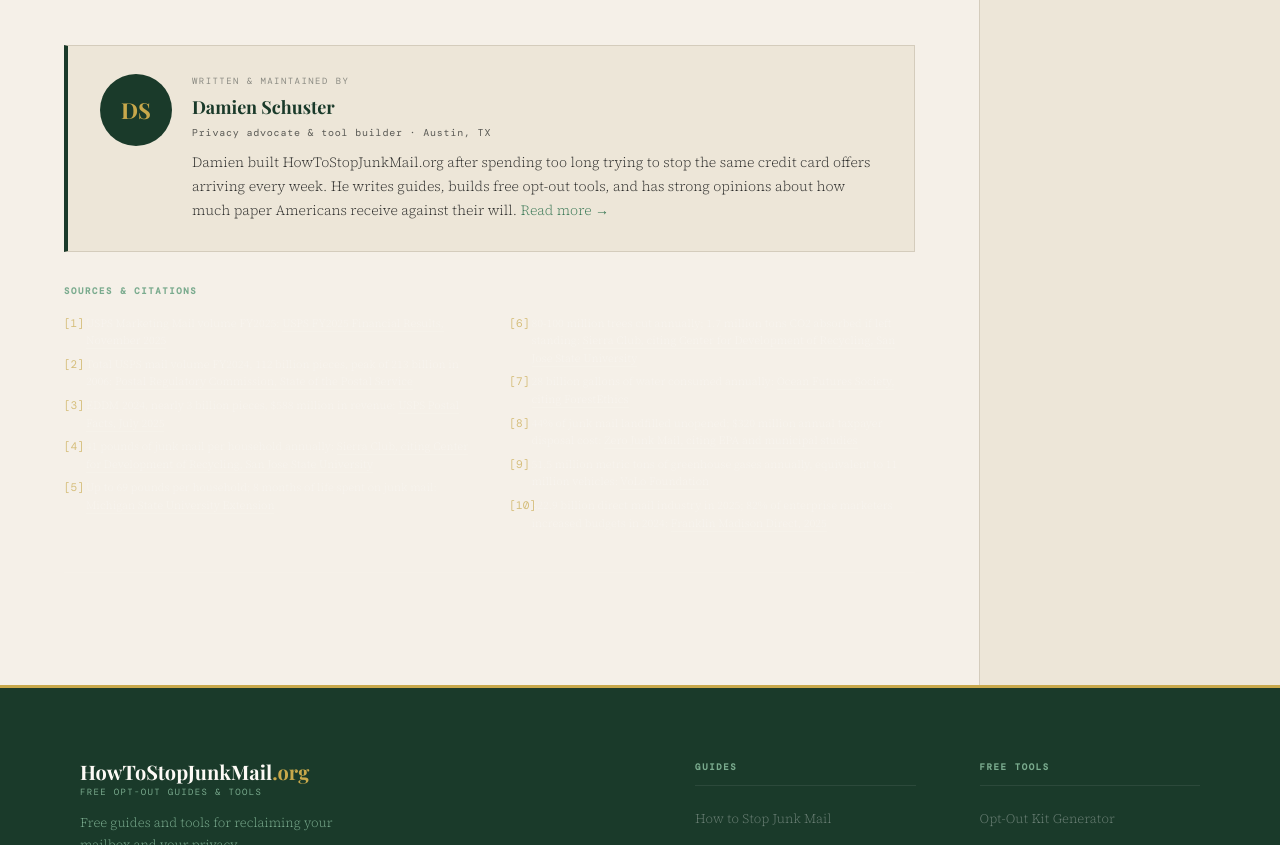
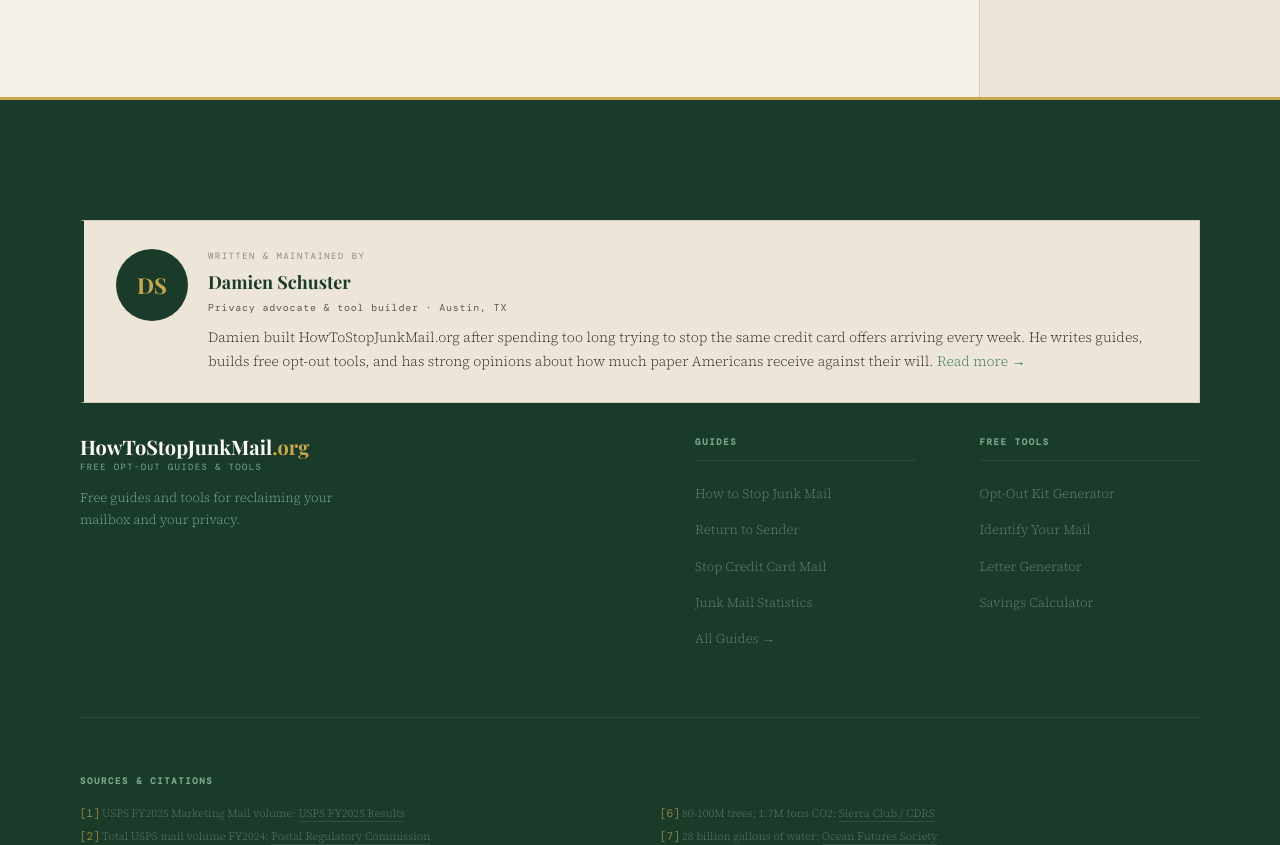
Before and after one commit to damienschuster-91/howtostopjunkmail, a website: page guides/junk-mail-statistics/index.html in a window 1280 px wide. Shown: the part 2956-3801 px from the top of the page. Drawn offline with nearby package versions, Linux system fonts and the light colour scheme; a web font is replaced by a local one.

Commit message:
Move author-bio and citations out of content-main into footer
Co-Authored-By: Claude Sonnet 4.6 <noreply@anthropic.com>

```diff
--- a/guides/junk-mail-statistics/index.html
+++ b/guides/junk-mail-statistics/index.html
@@ -249,34 +249,6 @@ footer{background:var(--forest);border-top:3px solid var(--gold);padding:72px 80
         </div>
       </div>
 
-      <div class="author-bio">
-        <div class="author-bio-inner">
-          <div class="author-avatar-placeholder">DS</div>
-          <div class="author-info">
-            <div class="author-label">Written &amp; maintained by</div>
-            <div class="author-name">Damien Schuster</div>
-            <div class="author-title">Privacy advocate &amp; tool builder &middot; Austin, TX</div>
-            <div class="author-desc">Damien built HowToStopJunkMail.org after spending too long trying to stop the same credit card offers arriving every week. He writes guides, builds free opt-out tools, and has strong opinions about how much paper Americans receive against their will. <a href="/about/">Read more &rarr;</a></div>
-          </div>
-        </div>
-      </div>
-
-      <div class="citations">
-        <h4>Sources &amp; Citations</h4>
-        <ol class="cite-list">
-          <li>USPS Marketing Mail volume FY2025: <a href="https://about.usps.com/newsroom/national-releases/2025/1114-usps-reports-fiscal-year-2025-results.htm" target="_blank" rel="nofollow noopener">USPS FY2025 Financial Results, November 2025</a></li>
-          <li>Total USPS mail volume FY2024, 112 billion pieces, peak of 213 billion in 2006: <a href="https://prc.gov/state-of-the-postal-service" target="_blank" rel="nofollow noopener">Postal Regulatory Commission, State of the Postal Service</a></li>
-          <li>EDDM 2024, nearly 3 billion pieces, $588 million in revenue: <a href="https://facts.usps.com/every-door-direct-mail/" target="_blank" rel="nofollow noopener">USPS Postal Facts, July 2025</a></li>
-          <li>41 pounds of junk mail per household annually: <a href="https://www.sierraclub.org/sierra/let-s-ban-junk-mail-already" target="_blank" rel="nofollow noopener">Sierra Club, citing Center for Development of Recycling, San Jose State University</a></li>
-          <li>Up to 69 pounds per household; 8 months of life spent on junk mail: <a href="https://www.canr.msu.edu/news/greening_your_future_part_one_junk_mail" target="_blank" rel="nofollow noopener">Michigan State University Extension</a></li>
-          <li>80-100 million trees cut annually; 1.7 million tons CO2 absorbed if left standing: <a href="https://www.sierraclub.org/sierra/let-s-ban-junk-mail-already" target="_blank" rel="nofollow noopener">Sierra Club, citing Center for Development of Recycling, San Jose State University</a></li>
-          <li>28 billion gallons of water consumed annually: <a href="https://www.oceanfutures.org/news/press-releases/stop-your-junk-mail-and-save-environment" target="_blank" rel="nofollow noopener">Ocean Futures Society, citing ForestEthics</a></li>
-          <li>44% of junk mail landfilled unopened; $320 million annual taxpayer disposal cost: <a href="https://zerojunkmail.org/environmental-impact" target="_blank" rel="nofollow noopener">Zero Junk Mail, citing EPA and municipal studies</a></li>
-          <li>51.5 million metric tons of greenhouse gases annually, equivalent to 11 million vehicles: <a href="https://volofoundation.org/news/fighting-junk-mail-is-helpful-for-the-environment/" target="_blank" rel="nofollow noopener">VoLo Foundation</a></li>
-          <li>$22.9 billion direct mail industry in 2025; 82% of enterprise marketers increased budgets in 2024: <a href="https://franklinmadisondirect.com/articles/statistics-prove-direct-mail-still-works/" target="_blank" rel="nofollow noopener">Franklin Madison Direct, 2025</a></li>
-        </ol>
-      </div>
-
     </div>
 
     <div class="content-sidebar">
@@ -316,6 +288,17 @@ footer{background:var(--forest);border-top:3px solid var(--gold);padding:72px 80
   </div>
 
   <footer>
+    <div class="author-bio">
+      <div class="author-bio-inner">
+        <div class="author-avatar-placeholder">DS</div>
+        <div class="author-info">
+          <div class="author-label">Written &amp; maintained by</div>
+          <div class="author-name">Damien Schuster</div>
+          <div class="author-title">Privacy advocate &amp; tool builder &middot; Austin, TX</div>
+          <div class="author-desc">Damien built HowToStopJunkMail.org after spending too long trying to stop the same credit card offers arriving every week. He writes guides, builds free opt-out tools, and has strong opinions about how much paper Americans receive against their will. <a href="/about/">Read more &rarr;</a></div>
+        </div>
+      </div>
+    </div>
     <div class="footer-grid">
       <div>
         <div class="footer-logo">HowToStopJunkMail<span>.org</span><small>Free opt-out guides &amp; tools</small></div>
```
